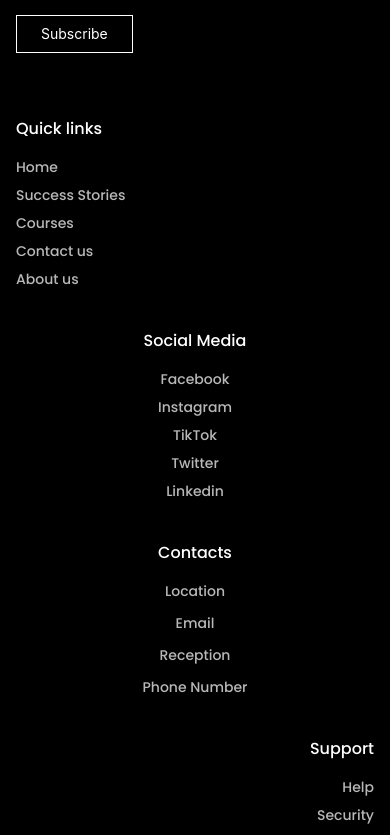
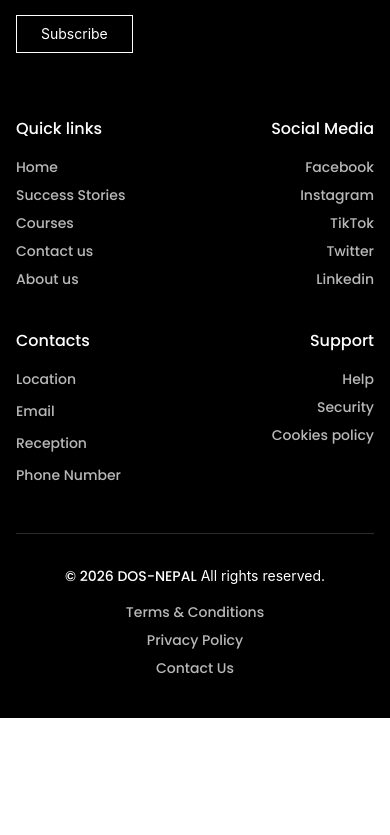
Before and after one commit to Neeschal1/Dos-nlp, a React (Vite) app in the folder client/: page / in a window 390 px wide. Shown: the part 7003-7838 px from the top of the page. After the commit the page ends 7721 px from the top, so only its background shows below. Built offline with nearby package versions, Linux system fonts and the light colour scheme.

Commit message:
md: footer layout modification based on users device

```diff
--- a/client/src/constants/footer.jsx
+++ b/client/src/constants/footer.jsx
@@ -36,12 +36,12 @@ const Contacts = [
   },
   {
     name: "Reception",
-    value: "+977 9800000000",
+    value: "+977-9800000000",
     icon: <FaGrin />,
   },
   {
     name: "Phone Number",
-    value: "+977 9812345678",
+    value: "+977-9812345678",
     icon: <FaMobileAlt />,
   },
 ];
@@ -113,7 +113,7 @@ const Footer = () => {
             </button>
           </div>
         </div>
-        <div className="grid grid-cols-1 sm:grid-cols-2 md:grid-cols-3 lg:grid-cols-4 gap-10 md:gap-20 mt-16">
+        <div className="grid grid-cols-2 sm:items-start sm:grid-cols-1 md:grid-cols-3 lg:grid-cols-4 gap-10 md:gap-20 mt-16">
           <div>
             <h3
               style={Fonts.poppins.medium}
@@ -137,18 +137,18 @@ const Footer = () => {
               ))}
             </ul>
           </div>
-          <div className="flex items-center flex-col">
+          <div className="flex items-end lg:items-center flex-col">
             <h3
               style={Fonts.poppins.medium}
               className="text-base font-semibold mb-4"
             >
               Social Media
             </h3>
-            <ul className="flex flex-col gap-2 text-center">
+            <ul className="flex flex-col gap-2 items-end text-right lg:text-center">
               {socialLinks.map((link, index) => (
                 <li
                   key={index}
-                  className="text-sm text-[#B8B8B8] hover:text-white duration-600"
+                  className="text-sm text-[#B8B8B8] hover:text-white w-full duration-600"
                 >
                   <a
                     style={{ whiteSpace: "nowrap", ...Fonts.poppins.medium }}
@@ -160,14 +160,14 @@ const Footer = () => {
               ))}
             </ul>
           </div>
-          <div className="flex items-center flex-col">
+          <div className="flex items-start lg:items-center flex-col">
             <h3
               style={Fonts.poppins.medium}
               className="text-base font-semibold mb-4"
             >
               Contacts
             </h3>
-            <ul className="flex flex-col items-center gap-3 w-full">
+            <ul className="flex flex-col items-start lg:items-center gap-3 w-full">
               {Contacts.map((contact, index) => (
                 <li
                   key={index}
```
